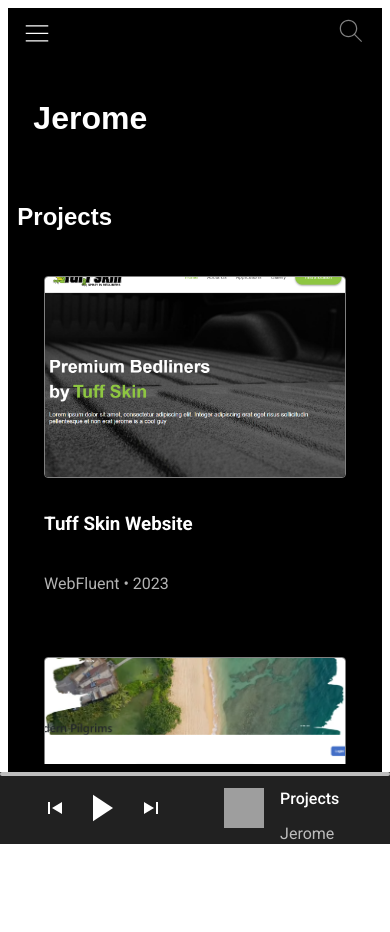
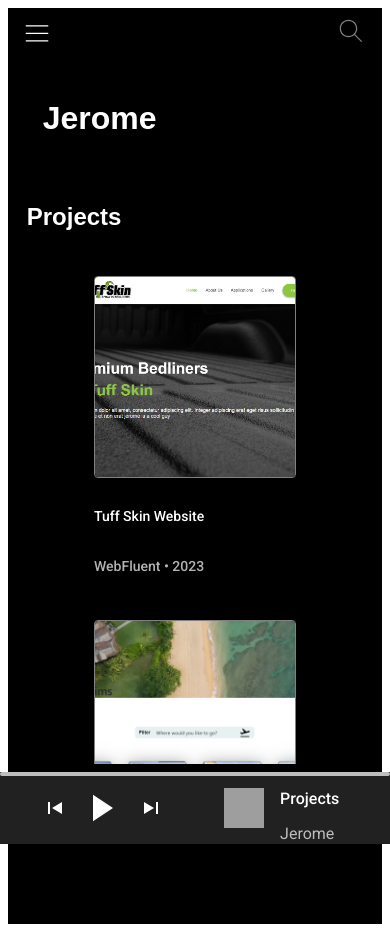
Before and after one commit to Jeromemn/Portfolio, a Next.js app: page /projects in a window 390 px wide. Before the commit the page ends 852 px from the top, so only its background shows below. Built offline with nearby package versions, Linux system fonts and the light colour scheme; grey boxes are pictures that could not be loaded; a web font is replaced by a local one.

Commit message:
added small mobile and large mobile styles to projects page

```diff
--- a/src/app/components/CenterContent.jsx
+++ b/src/app/components/CenterContent.jsx
@@ -11,6 +11,10 @@
   ${mq.mobile(`
     width: 95%;
   `)}
+
+  ${mq.largeMobile(`
+    width: 90%;
+  `)}
 `;
 
 const CenterContent = ({ children }) => {
--- a/src/app/components/albums/allAlbums.jsx
+++ b/src/app/components/albums/allAlbums.jsx
@@ -19,6 +19,13 @@
     overflow: auto;
     justify-content: space-evenly;
   `)}
+
+  ${mq.largeMobile(`
+    // margin-bottom: 5rem;
+    // padding-bottom: 5rem;
+    // overflow: auto;
+
+  `)}
 `;
 
 const Albums = styled.div`
@@ -30,6 +37,10 @@
 
   ${mq.mobile(`
     padding-bottom:1rem;
+  `)}
+
+  ${mq.smallMobile(`
+    padding-bottom: 0;
   `)}
 `;
 
@@ -43,13 +54,18 @@
   object-fit: cover;
 
   /* for two columns */
-  /* ${mq.mobile(`
-    width: 150px;
+  ${mq.mobile(`
+    width: 183px;
     height: 150px;
-  `)} */
+  `)}
 
-  ${mq.mobile(`
+  ${mq.smallMobile(`
     width: 300px;
+    height: 200px;
+  `)}
+
+  ${mq.largeMobile(`
+    width: 200px;
     height: 200px;
   `)}
 `;
@@ -65,11 +81,11 @@
   color: white;
 
   /* for two column */
-  /* ${mq.mobile(`
+  ${mq.mobile(`
     font-size: 14px;
     font-weight: 500;
     line-height: 1.2;
-  `)} */
+  `)}
 `;
 
 const ProjectInfo = styled.p`
@@ -77,11 +93,11 @@
   padding-top: 5px;
 
   /* for two column */
-  /* ${mq.mobile(`
+  ${mq.mobile(`
     font-size: 14px;
     font-weight: 500;
     line-height: 1.2;
-  `)} */
+  `)}
 `;
 
 const HoverPlay = styled.div`
@@ -120,9 +136,20 @@
 
 const AlbumImage = styled(Image)`
   ${mq.mobile(`
-    width: 300px;
+    width: 183px;
+    height: 150px;
     object-fit: cover;
     object-position: top;
+  `)}
+
+  ${mq.smallMobile(`
+    width: 300px;
+    height: 200px;
+  `)}
+
+  ${mq.largeMobile(`
+    width: 200px;
+    height: 200px;
   `)}
 `;
 
--- a/src/app/projects/page.jsx
+++ b/src/app/projects/page.jsx
@@ -15,11 +15,16 @@
   background-color: black;
   overflow: hidden;
 
+  ${mq.largeMobile(`
+      padding-bottom: 5rem;
+      overflow: scroll;
+  `)}
+
   ${mq.mobile(`
     overflow: auto;
-    // margin-bottom: 5rem;
-    // padding-bottom: 8rem;
-  `)}
+
+  `)};
+
 `;
 
 const ArtistHeaderWapper = styled.div`
@@ -45,6 +50,11 @@
   flex-direction: column;
   width: 100%;
   height: calc(100vh - 72px);
+
+  ${mq.largeMobile(`
+    padding-bottom: 5rem;
+    overflow: auto;
+  `)}
 `;
 
 const ProjectsTitle = styled.h2`
--- a/src/app/styles/mixins.js
+++ b/src/app/styles/mixins.js
@@ -1,4 +1,5 @@
 export const breakpoints = {
+  smallMobile: 'max-width: 400px',
   mobile: 'max-width: 600px',
   largeMobile: 'max-width: 900px',
   smallDesktop: 'max-width: 1050px',
@@ -13,6 +14,8 @@
 `;
 
 export const mq = {
+  smallMobile: (content, ...values) =>
+    mediaQuery(breakpoints.smallMobile, content, values),
   mobile: (content, ...values) =>
     mediaQuery(breakpoints.mobile, content, values),
   largeMobile: (content, ...values) =>
```
